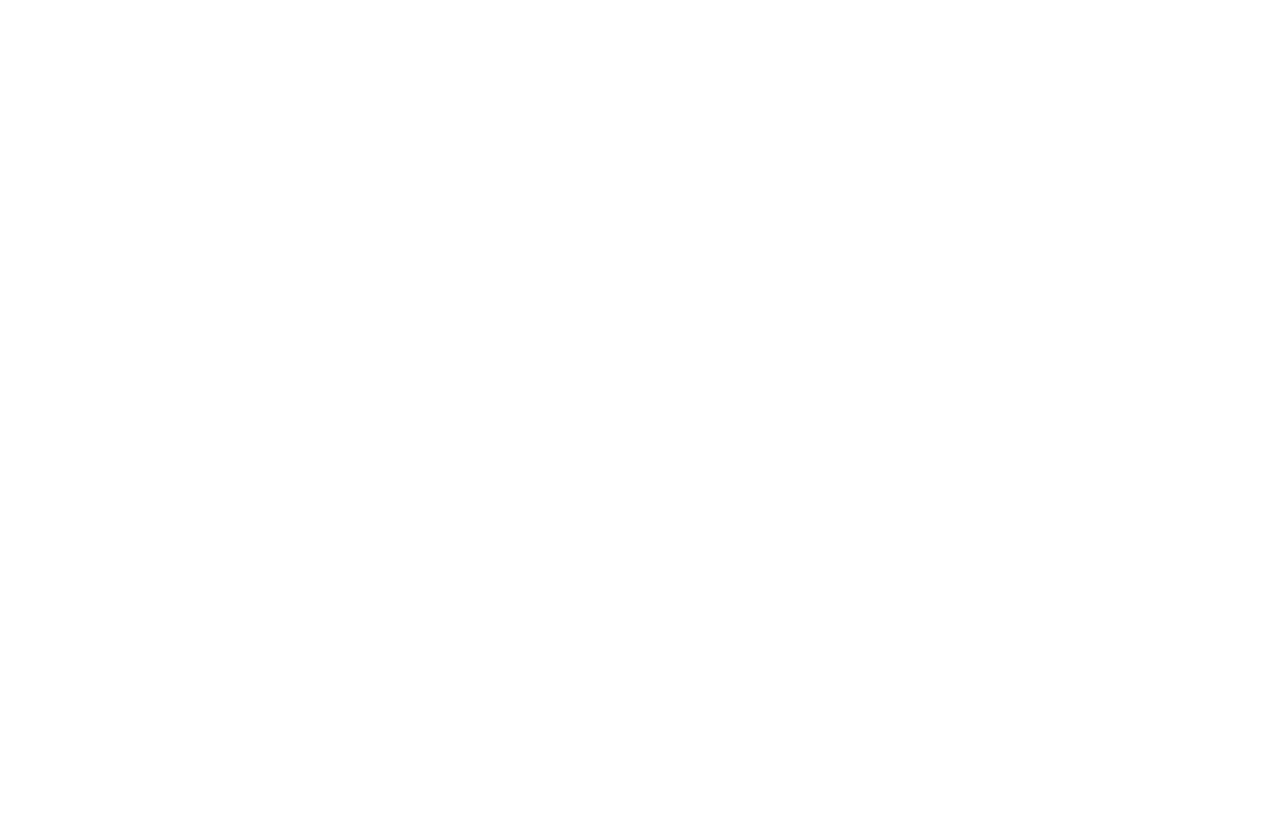
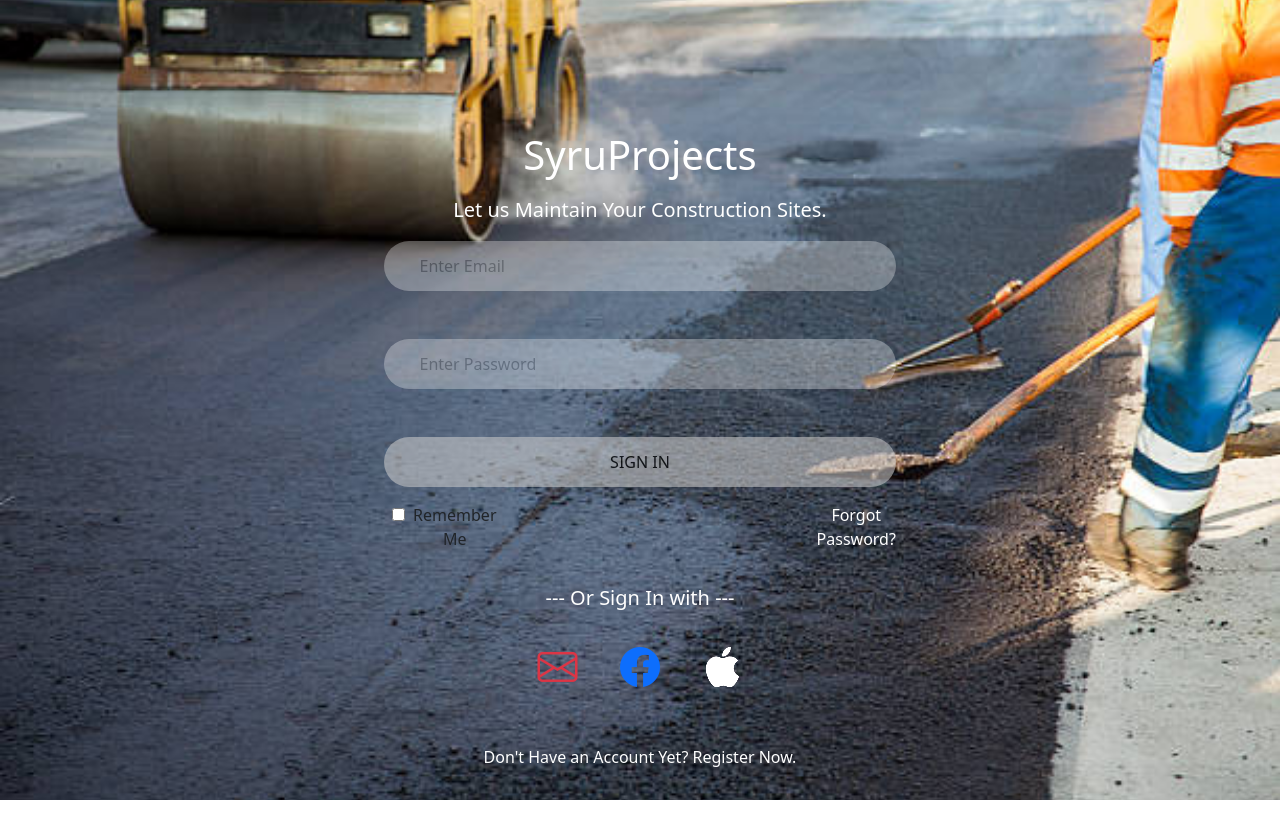
Before and after one commit to Zwelihlecomet2/Syruprojects-CapStone-Project-, a plain HTML site: page index.html in a window 1280 px wide. Before the commit the page ends 800 px from the top, so only its background shows below. Drawn offline with nearby package versions, Linux system fonts and the light colour scheme.

Commit message:
designed the whole page

```diff
--- a/index.html
+++ b/index.html
@@ -6,8 +6,59 @@
     <title>SyruProjects</title>
     <link rel="stylesheet" href="./style.css">
     <link rel="shortcut icon" href="./assets/SyruProjects-bg-image.jpg" type="image/x-icon">
+    <link href="https://cdn.jsdelivr.net/npm/bootstrap@5.0.2/dist/css/bootstrap.min.css" rel="stylesheet" integrity="sha384-EVSTQN3/azprG1Anm3QDgpJLIm9Nao0Yz1ztcQTwFspd3yD65VohhpuuCOmLASjC" crossorigin="anonymous">
+    <link rel="stylesheet" href="https://cdn.jsdelivr.net/npm/bootstrap-icons@1.11.3/font/bootstrap-icons.min.css">
 </head>
 <body>
+    <div class="main-cover">
+        <div class="sign-page p-5">
+            <div class="content">
+                <div>
+                    <h1 class="text-white text-center mb-3">SyruProjects</h1>
+                    <p class="lead text-white text-center">Let us Maintain Your Construction Sites.</p>
+                </div>
+                <div class="signing-in text-center text-white">
+                    <div class="email mb-5">
+                        <input type="email" placeholder="Enter Email">
+                    </div>
+                    <div class="password">
+                        <input type="password" name="password" id="password" placeholder="Enter Password">
+                    </div>
+                    <div class="sign-in-button mt-5">
+                        <button>SIGN IN</button>
+                    </div>
+                </div>
 
+                <div class="retrieval p-3 text-center">
+                    <div class="my-check d-flex">
+                        <div class="chech-box px-2">
+                            <input type="checkbox" name="checkbox" id="checkbox">
+                        </div>
+                        <div class="remember-me">
+                            <p>Remember <br> Me</p>
+                        </div>
+                    </div>
+
+                    <div class="forgot-section text-white">
+                        <p>Forgot <br> Password?</p>
+                    </div>
+                </div>
+
+                <div class="alternative">
+                    <p class="lead text-white text-center">--- Or Sign In with ---</p>
+                    <div class="icons fs-1 text-center mt-4">
+                        <span class="p-3 text-danger"><i class="bi bi-envelope"></i></span>
+                        <span class="p-3 text-primary"><i class="bi bi-facebook"></i></span>
+                        <span class="p-3 text-white"><i class="bi bi-apple"></i></span>
+                    </div>
+
+                    <div class="registration text-center mt-5 text-white">
+                        <p>Don't Have an Account Yet? Register Now.</p>
+                    </div>
+                </div>
+            </div>
+
+       </div>
+    </div>
 </body>
 </html>
--- a/style.css
+++ b/style.css
@@ -0,0 +1,62 @@
+*{
+    margin: 0;
+    padding: 0;
+    box-sizing: border-box;
+}
+
+.content{
+    margin-top: 7%;
+}
+
+.main-cover{
+    background-image: url(./assets/SyruProjects-bg-image.jpg);
+    background-size: cover;
+    height: 100vh;
+    width: 100vw;
+    background-repeat: no-repeat;
+    background-position: center;
+}
+
+.signing-in .email input{
+    height: 50px;
+    width: 40vw;
+    border: none;
+    opacity: 30%;
+    border-top-right-radius: 9999px;
+    border-bottom-left-radius: 9999px;
+    border-bottom-right-radius: 9999px;
+    border-top-left-radius: 9999px;
+    padding-left: 3%;
+}
+
+.signing-in .password input{
+    height: 50px;
+    width: 40vw;
+    border: none;
+    opacity: 30%;
+    border-top-right-radius: 9999px;
+    border-bottom-left-radius: 9999px;
+    border-bottom-right-radius: 9999px;
+    border-top-left-radius: 9999px;
+    padding-left: 3%;
+}
+
+.signing-in .sign-in-button button{
+    height: 50px;
+    width: 40vw;
+    border: none;
+    color: black;
+    border-top-right-radius: 9999px;
+    border-bottom-left-radius: 9999px;
+    border-bottom-right-radius: 9999px;
+    border-top-left-radius: 9999px;
+    background-color: #cccc;
+    opacity: 70%;
+}
+
+.retrieval{
+    display: flex;
+    align-items: center;
+    justify-content: center;
+    justify-content: space-evenly;
+}
```
